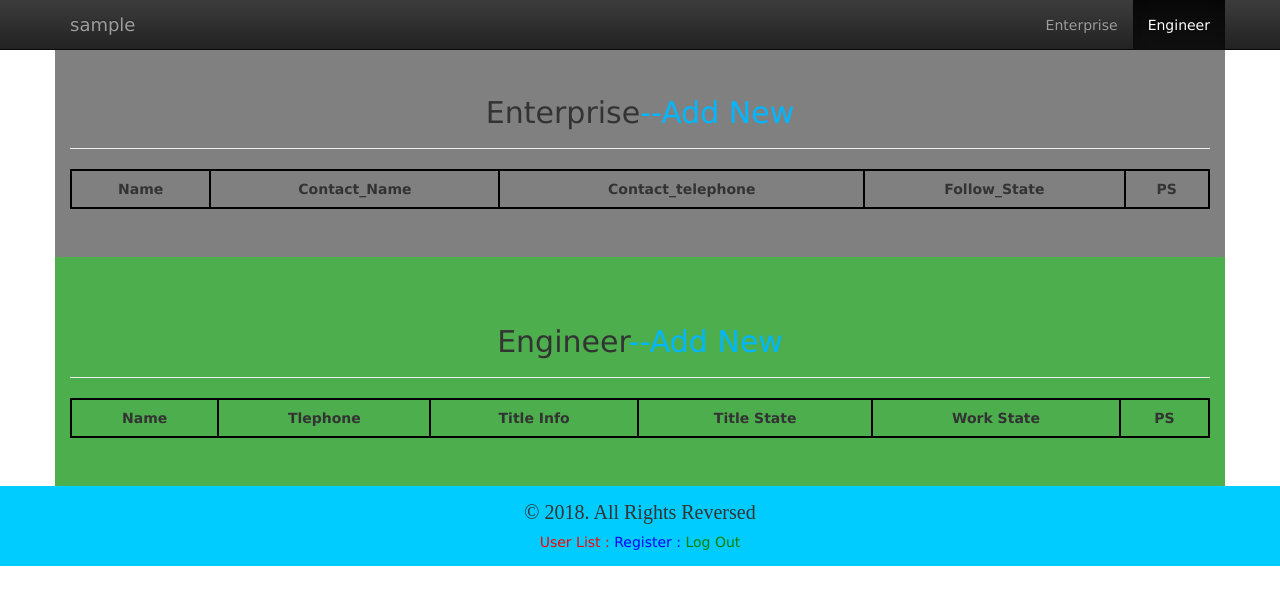
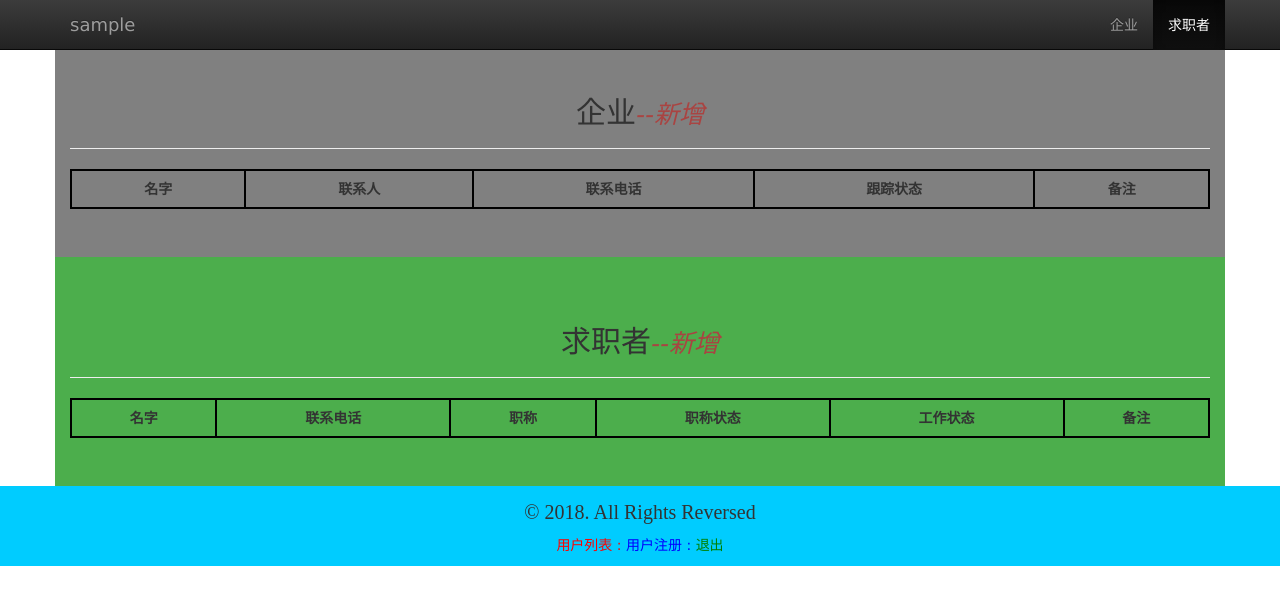
Before and after one commit to huangyonghy/myapp, a Node server app: page /information in a window 1280 px wide. Shown: the top 605 px of the page. Run offline with Node 20, Linux system fonts and the light colour scheme; the visitor is signed in with stand-in values (Sample User, id 1); data that the repository does not hold is empty; some libraries are stand-ins or nearby versions.

Commit message:
change to chinaese

```diff
--- a/public/stylesheets/index.css
+++ b/public/stylesheets/index.css
@@ -22,12 +22,17 @@ body {
     padding-top: 2em;
 }
 
-#section3 .link {
+#section1 .link {
     font-style: italic;
     font-size: smaller;
     color: #a94442;
 }
 
+#section2 .link {
+    font-style: italic;
+    font-size: smaller;
+    color: #a94442;
+}
 
 /* music */
 .music {
--- a/routes/index.js
+++ b/routes/index.js
@@ -19,10 +19,4 @@ router.get('/', function (req, res, next) {
     });
 });
 
-router.post('/', function (req, res, next) {
-    console.log(req.body);
-    var result = {hello: "hello Back"};
-    res.send(JSON.stringify(result));
-});
-
 module.exports = router;
--- a/routes/users.js
+++ b/routes/users.js
@@ -11,7 +11,7 @@ router.get('/', require('connect-ensure-login').ensureLoggedIn(), function(req,
             res.redirect('/');
         }
         else {
-            res.render('userList', {users: users});
+            res.render('userList', {user: req.user, users: users});
         }
     });
 });
--- a/views/basic.pug
+++ b/views/basic.pug
@@ -17,12 +17,12 @@ html(lang=en)
             footer
                 p.
                    &copy; 2018. All Rights Reversed
-                a(href='/users' style='color: red') User List :
-                a(href='/register' style='color: blue') Register :
+                a(href='/users' style='color: red') 用户列表 :
+                a(href='/register' style='color: blue') 用户注册 :
                 if (!user)
-                    a(href='/login' style='color: green') Log In
+                    a(href='/login' style='color: green') 登录
                 else
-                    a(href='/logout' style='color: green') Log Out
+                    a(href='/logout' style='color: green') 退出
         script(type='text/javascript', src='/javascripts/jquery-3.1.1.min.js')
         script(type='text/javascript', src='/javascripts/bootstrap.js')
         script(type="text/javascript", src="/javascripts/pagination.js")
--- a/views/engineer.pug
+++ b/views/engineer.pug
@@ -4,12 +4,12 @@ input(type="hidden" id="currentPage" value="0")
 .article
     table.table
       tr
-        th Name
-        th Tlephone
-        th Title Info
-        th Title State
-        th Work State
-        th PS
+        th 名字
+        th 联系电话
+        th 职称
+        th 职称状态
+        th 工作状态
+        th 备注
       each info in engineer_info
         tr
           td #{info.name}
--- a/views/engineer_add.pug
+++ b/views/engineer_add.pug
@@ -2,7 +2,7 @@ extends basic
 
 block content
     #main_body.text-center
-        h2 Add engineer by #{username}
+        h2 新增求职者信息
         form(action='/engineer/add' method='post')
             input(type="text" name="username", value=username, style='display: none')
             p.text-left Name:
--- a/views/enterprise.pug
+++ b/views/enterprise.pug
@@ -4,11 +4,11 @@ input(type="hidden" id="currentPage" value="0")
 .article
     table.table
       tr
-        th Name
-        th Contact_Name
-        th Contact_telephone
-        th Follow_State
-        th PS
+        th 名字
+        th 联系人
+        th 联系电话
+        th 跟踪状态
+        th 备注
       each info in enterprise_info
         tr
           td #{info.name}
--- a/views/index.pug
+++ b/views/index.pug
@@ -15,18 +15,18 @@ block header
             .navbar-collapse.collapse#myNavbar
                 ul.nav.navbar-nav.navbar-right
                     li.active
-                        a(href='#section1') Enterprise
+                        a(href='#section1') 企业
                     li
-                        a(href='#section2') Engineer
+                        a(href='#section2') 求职者
 
 block content
     #section1.container
         .page-header
-            h2.text-center Enterprise
-                a(href='/enterprise/add').link --Add New
+            h2.text-center 企业
+                a(href='/enterprise/add').link --新增
         include enterprise
     #section2.container
         .page-header
-            h2.text-center Engineer
-                a(href='/engineer/add').link --Add New
+            h2.text-center 求职者
+                a(href='/engineer/add').link --新增
         include engineer
--- a/views/login.pug
+++ b/views/login.pug
@@ -4,15 +4,15 @@ block content
   #main_body.text-center
       form(action=action method='post')
           .row
-              div(class="col-md-4 col-md-offset-2 text-right") User Name:
+              div(class="col-md-4 col-md-offset-2 text-right") 用户名:
               div(class="col-md-4 text-left")
                   input(type="text" name="username")
           br
           .row
-              div(class="col-md-4 col-md-offset-2 text-right") Password:
+              div(class="col-md-4 col-md-offset-2 text-right") 密码:
               div(class="col-md-4 text-left")
                   input(type="password" name="password")
           <br>
           .row
               div(class="col-md-12 btn-block")
-                  button(type="submit") Login
+                  button(type="submit") 登录
--- a/views/userList.pug
+++ b/views/userList.pug
@@ -2,7 +2,7 @@ extends basic
 
 block content
     #login_body.container.text-center
-        p All user infomation
+        p 用户列表(用户名 ： 联系电话)
         ol
             each user in users
                 li.text-left #{user.username} : #{user.telephone}
```
Also changed, not shown: views/enterprise_add.pug (+6 -6 lines), views/register.pug (+4 -4 lines).
